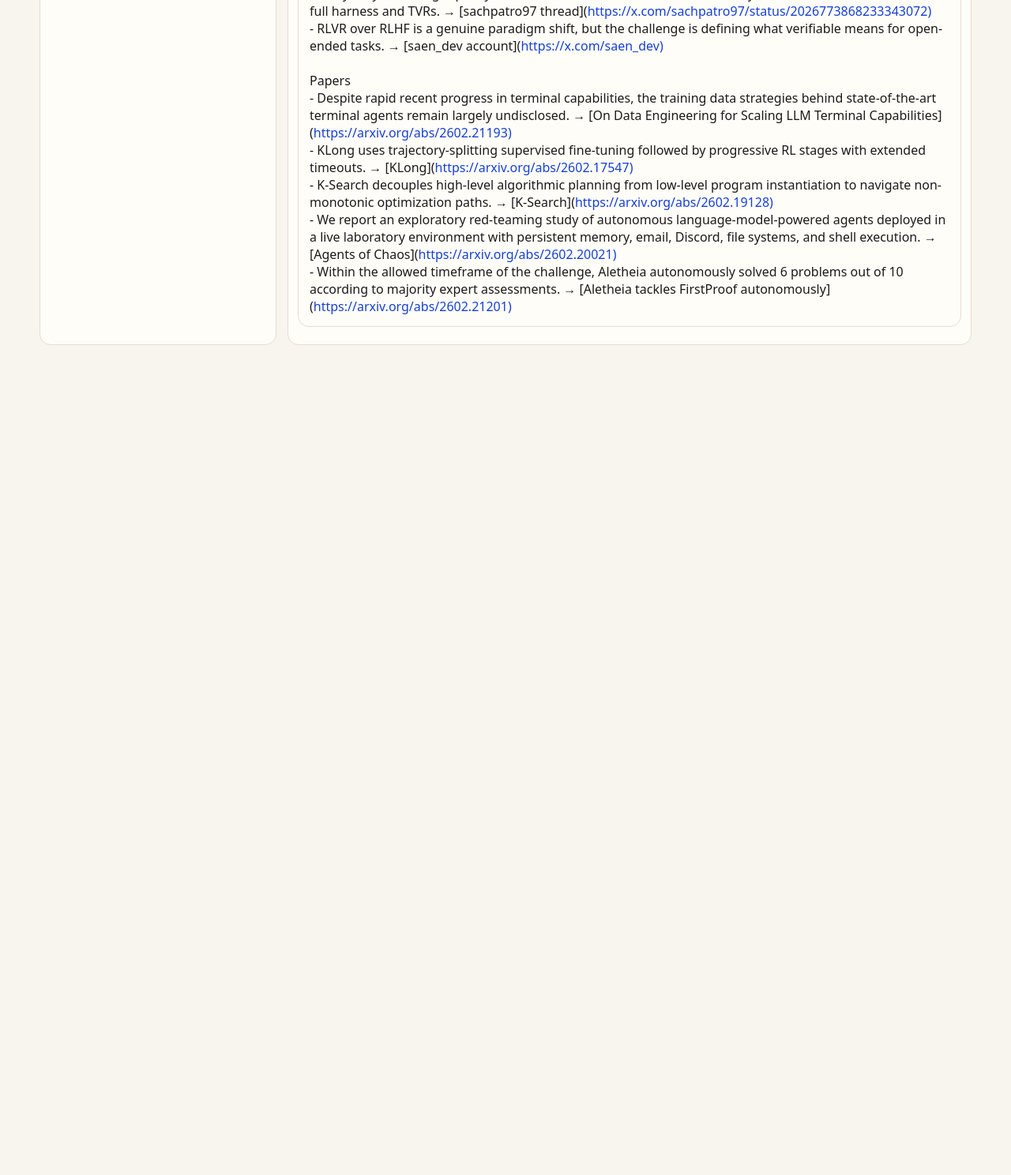
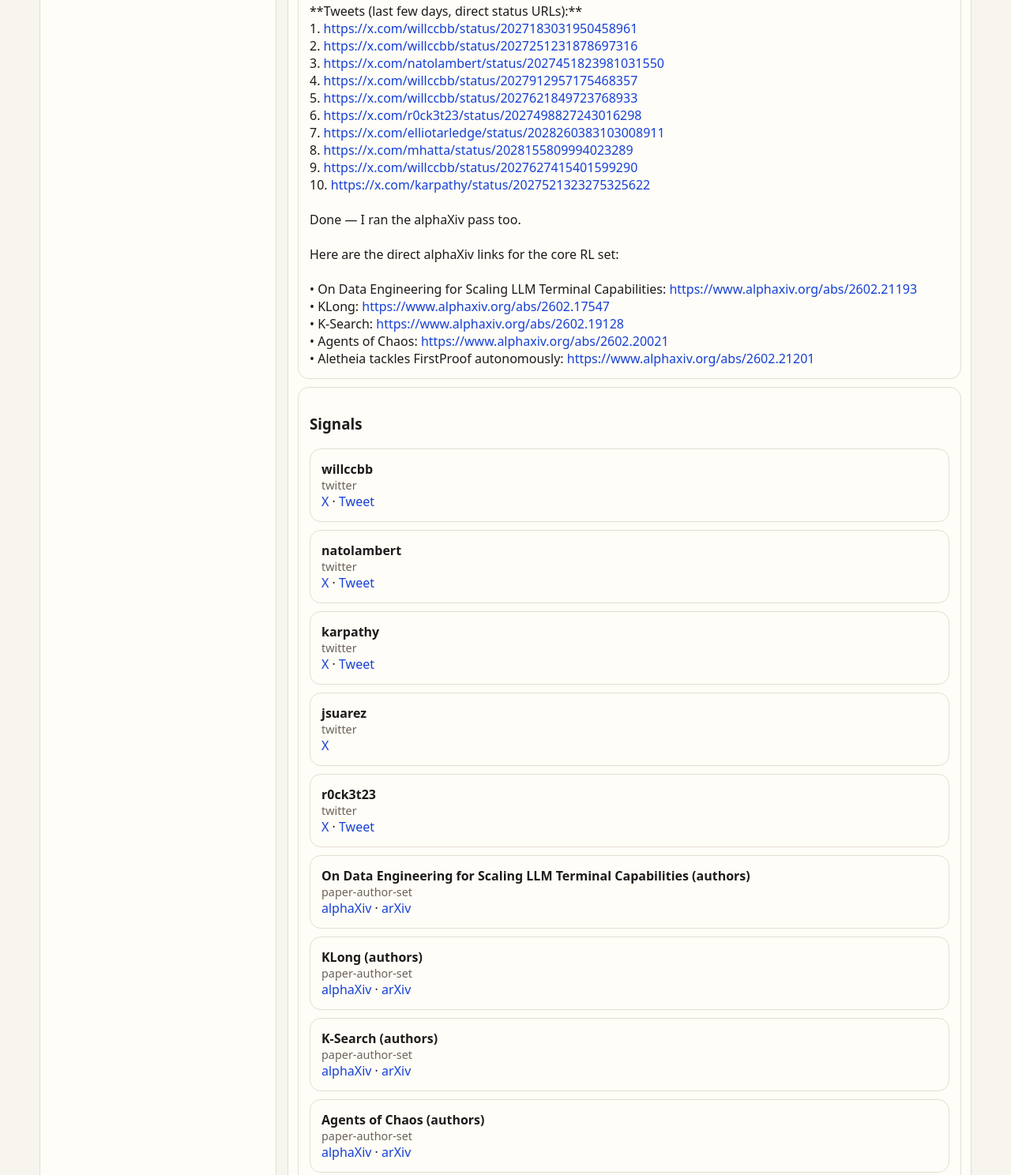
Before and after one commit to zenobia-pay/code-rl-briefing, a website: page public/index.html in a window 1280 px wide. Shown: the part 671-2159 px from the top of the page at 79% size. Before the commit the page ends 1164 px from the top, so only its background shows below. Drawn offline with Linux system fonts and the light colour scheme.

Commit message:
date-order RL briefings newest-first and add signals section with linked people

```diff
--- a/public/data/briefings.json
+++ b/public/data/briefings.json
@@ -1,14 +1,14 @@
 [
   {
+    "id": "v2",
+    "label": "2026-03-02",
+    "date": "2026-03-02",
+    "source": "Browser Use + SuperGrok"
+  },
+  {
     "id": "v1",
-    "label": "Briefing v1",
+    "label": "2026-02-25",
     "date": "2026-02-25",
     "source": "Original synthesis"
-  },
-  {
-    "id": "v2",
-    "label": "Briefing v2",
-    "date": "2026-03-02",
-    "source": "Browser Use + SuperGrok"
   }
 ]
--- a/public/data/signals.json
+++ b/public/data/signals.json
@@ -1,21 +1,81 @@
 [
   {
-    "section": "Key Trends in Code RL Environments",
-    "points": [
-      "Shift from static code generation to interactive agent loops (execute commands, observe errors, iterate).",
-      "Terminal Capability Scaling: command-line interfaces treated as structured RL environments for filesystem and system-level tasks.",
-      "GPU Kernel Optimization: K-Search frames CUDA kernel generation as search using a co-evolving intrinsic world model to reduce expensive hardware rollouts.",
-      "Mathematical Research Agents: formal proof systems provide verifiable rewards for autonomous research agents."
+    "name": "willccbb",
+    "role": "twitter",
+    "links": [
+      {"label":"X","url":"https://x.com/willccbb"},
+      {"label":"Tweet","url":"https://x.com/willccbb/status/2027183031950458961"}
     ]
   },
   {
-    "section": "Advancements in Human Data & Feedback",
-    "points": [
-      "Shift from pure preference labeling (RLHF) to HITL orchestration plus long-horizon trajectory collection.",
-      "KLong proposes trajectory-splitting SFT to cold-start long trajectories while preserving early context and progressively truncating later context with overlap.",
-      "Progressive RL extends timeout horizons stage-by-stage to preserve learning signal over long trajectories.",
-      "Research-Factory distills synthetic long-horizon trajectories to address scarcity of costly human trajectory data.",
-      "Verifiable reward foundries reduce per-step human labeling by using tests/simulators/formal checks."
+    "name": "natolambert",
+    "role": "twitter",
+    "links": [
+      {"label":"X","url":"https://x.com/natolambert"},
+      {"label":"Tweet","url":"https://x.com/natolambert/status/2027451823981031550"}
+    ]
+  },
+  {
+    "name": "karpathy",
+    "role": "twitter",
+    "links": [
+      {"label":"X","url":"https://x.com/karpathy"},
+      {"label":"Tweet","url":"https://x.com/karpathy/status/2027521323275325622"}
+    ]
+  },
+  {
+    "name": "jsuarez",
+    "role": "twitter",
+    "links": [
+      {"label":"X","url":"https://x.com/jsuarez"}
+    ]
+  },
+  {
+    "name": "r0ck3t23",
+    "role": "twitter",
+    "links": [
+      {"label":"X","url":"https://x.com/r0ck3t23"},
+      {"label":"Tweet","url":"https://x.com/r0ck3t23/status/2027498827243016298"}
+    ]
+  },
+  {
+    "name": "On Data Engineering for Scaling LLM Terminal Capabilities (authors)",
+    "role": "paper-author-set",
+    "links": [
+      {"label":"alphaXiv","url":"https://www.alphaxiv.org/abs/2602.21193"},
+      {"label":"arXiv","url":"https://arxiv.org/abs/2602.21193"}
+    ]
+  },
+  {
+    "name": "KLong (authors)",
+    "role": "paper-author-set",
+    "links": [
+      {"label":"alphaXiv","url":"https://www.alphaxiv.org/abs/2602.17547"},
+      {"label":"arXiv","url":"https://arxiv.org/abs/2602.17547"}
+    ]
+  },
+  {
+    "name": "K-Search (authors)",
+    "role": "paper-author-set",
+    "links": [
+      {"label":"alphaXiv","url":"https://www.alphaxiv.org/abs/2602.19128"},
+      {"label":"arXiv","url":"https://arxiv.org/abs/2602.19128"}
+    ]
+  },
+  {
+    "name": "Agents of Chaos (authors)",
+    "role": "paper-author-set",
+    "links": [
+      {"label":"alphaXiv","url":"https://www.alphaxiv.org/abs/2602.20021"},
+      {"label":"arXiv","url":"https://arxiv.org/abs/2602.20021"}
+    ]
+  },
+  {
+    "name": "Aletheia tackles FirstProof autonomously (authors)",
+    "role": "paper-author-set",
+    "links": [
+      {"label":"alphaXiv","url":"https://www.alphaxiv.org/abs/2602.21201"},
+      {"label":"arXiv","url":"https://arxiv.org/abs/2602.21201"}
     ]
   }
 ]
--- a/public/index.html
+++ b/public/index.html
@@ -30,14 +30,15 @@
       <div id="nav"></div>
     </aside>
     <section class="panel">
-      <div id="view-v1" class="view">
+      <div id="view-v1" class="view hidden">
         <div class="card"><h3>Original prompt (one sentence)</h3><div class="quote">What is the latest in code RL environments and human data?</div></div>
-        <div class="card"><h3>Briefing v1</h3><div id="briefV1" style="white-space:pre-wrap"></div></div>
+        <div class="card"><h3>Briefing (2026-02-25)</h3><div id="briefV1" style="white-space:pre-wrap"></div></div>
       </div>
-      <div id="view-v2" class="view hidden">
+      <div id="view-v2" class="view">
         <div class="card"><h3>Original prompt (one sentence)</h3><div class="quote">What is the latest in code RL environments and human data?</div></div>
-        <div class="card"><h3>Briefing v2 (exact email text)</h3><div id="briefV2" style="white-space:pre-wrap"></div></div>
+        <div class="card"><h3>Briefing (2026-03-02)</h3><div id="briefV2" style="white-space:pre-wrap"></div></div>
       </div>
+      <div class="card"><h3>Signals</h3><div id="signals"></div></div>
     </section>
   </div>
 </main>
@@ -46,11 +47,14 @@ function setActive(id){document.querySelectorAll('.view').forEach(v=>v.classList
 Promise.all([
   fetch('/data/briefings.json').then(r=>r.json()),
   fetch('/data/brief.md').then(r=>r.text()),
-  fetch('/data/brief-v2-email.md').then(r=>r.text())
-]).then(([runs,v1,v2])=>{
-  nav.innerHTML=runs.map((r,i)=>`<button class="btn ${i===0?'active':''}" data-id="${r.id}" onclick="setActive('${r.id}')">${r.label}<div class="meta">${r.date} • ${r.source}</div></button>`).join('');
+  fetch('/data/brief-v2-email.md').then(r=>r.text()),
+  fetch('/data/signals.json').then(r=>r.json())
+]).then(([runs,v1,v2,signalsData])=>{
+  nav.innerHTML=runs.map((r,i)=>`<button class="btn ${i===0?'active':''}" data-id="${r.id}" onclick="setActive('${r.id}')">${r.label}<div class="meta">${r.source}</div></button>`).join('');
+  setActive('v2');
   briefV1.innerHTML=v1.replace(/(https?:\/\/[^\s\n]+)/g,'<a href="$1" target="_blank">$1</a>');
   briefV2.innerHTML=v2.replace(/(https?:\/\/[^\s\n]+)/g,'<a href="$1" target="_blank">$1</a>');
+  signals.innerHTML = signalsData.map(s => `<div class="card"><strong>${s.name}</strong><div class="meta">${s.role}</div><div>${(s.links||[]).map(l=>`<a target="_blank" href="${l.url}">${l.label}</a>`).join(' · ')}</div></div>`).join('');
 });
 </script>
 </body>
```
